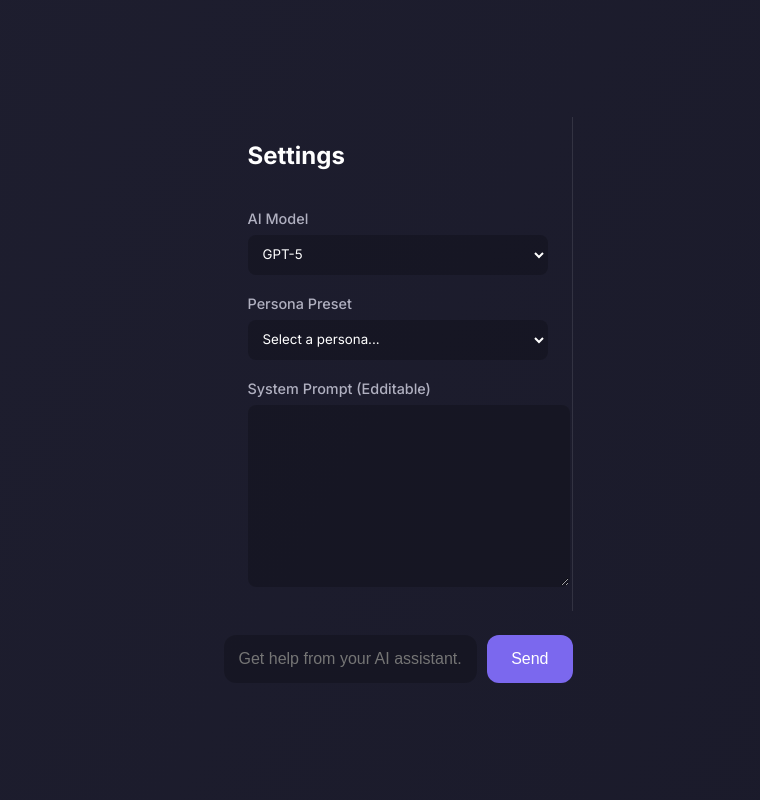
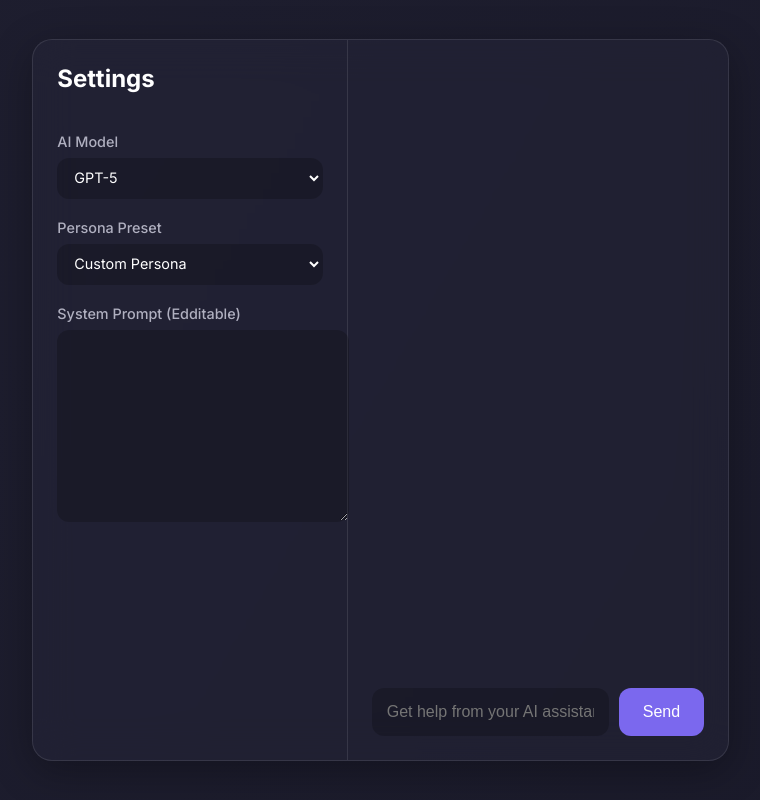
Before and after one commit to pavlelukic/langchat-frontend, a React (Vite) app: page / in a window 1280 px wide. Shown: the whole page, without its empty margins (242-1002 px from the left). Built offline with nearby package versions, Linux system fonts and the light colour scheme.

Commit message:
Changed the default persona option to Custom Persona which can be used to make custom System Prompts. Fixes in App.css, where typos made huge structural mistakes.

```diff
--- a/src/App.css
+++ b/src/App.css
@@ -10,7 +10,7 @@
 }
 
 /*App Layout*/
-.app-contatiner {
+.app-container {
   display: flex;
   width: 95%;
   max-width: 1200px;
@@ -55,14 +55,14 @@
 .setting select,
 .setting textarea {
   width: 100%;
-  padding: 10px;
-  border-radius: 8px;
+  padding: 10px 12px;
+  border-radius: 12px;
   border: 1px solid transparent;
-  background: rgba(0, 0, 0, 0.2);
+  background-color: rgba(0, 0, 0, 0.2);
   color: var(--text-light);
   font-family: "Inter", sans-serif;
-  resize: vertical;
   transition: border-color 0.3s ease;
+  font-size: 0.9rem;
 }
 
 .setting select:focus,
@@ -71,7 +71,7 @@
   border-color: var(--primary-accent);
 }
 
-.chat-contatiner {
+.chat-container {
   flex-grow: 1;
   display: flex;
   flex-direction: column;
@@ -103,7 +103,7 @@
   background: var(--user-bubble-bg);
   border: 1px solid rgba(123, 104, 238, 0.3);
   align-self: flex-end;
-  border-bottom-left-radius: 5px;
+  border-bottom-right-radius: 5px;
 }
 
 .message.ai {
--- a/src/components/SettingsPanel.jsx
+++ b/src/components/SettingsPanel.jsx
@@ -61,7 +61,7 @@ function SettingsPanel({
       <div className="setting">
         <label htmlFor="persona">Persona Preset</label>
         <select id="persona" onChange={handlePersonaChange}>
-          <option value="">Select a persona...</option>
+          <option value="">Custom Persona</option>
           {personas.map((persona) => (
             <option key={persona.name} value={persona.name}>
               {persona.name}
```
